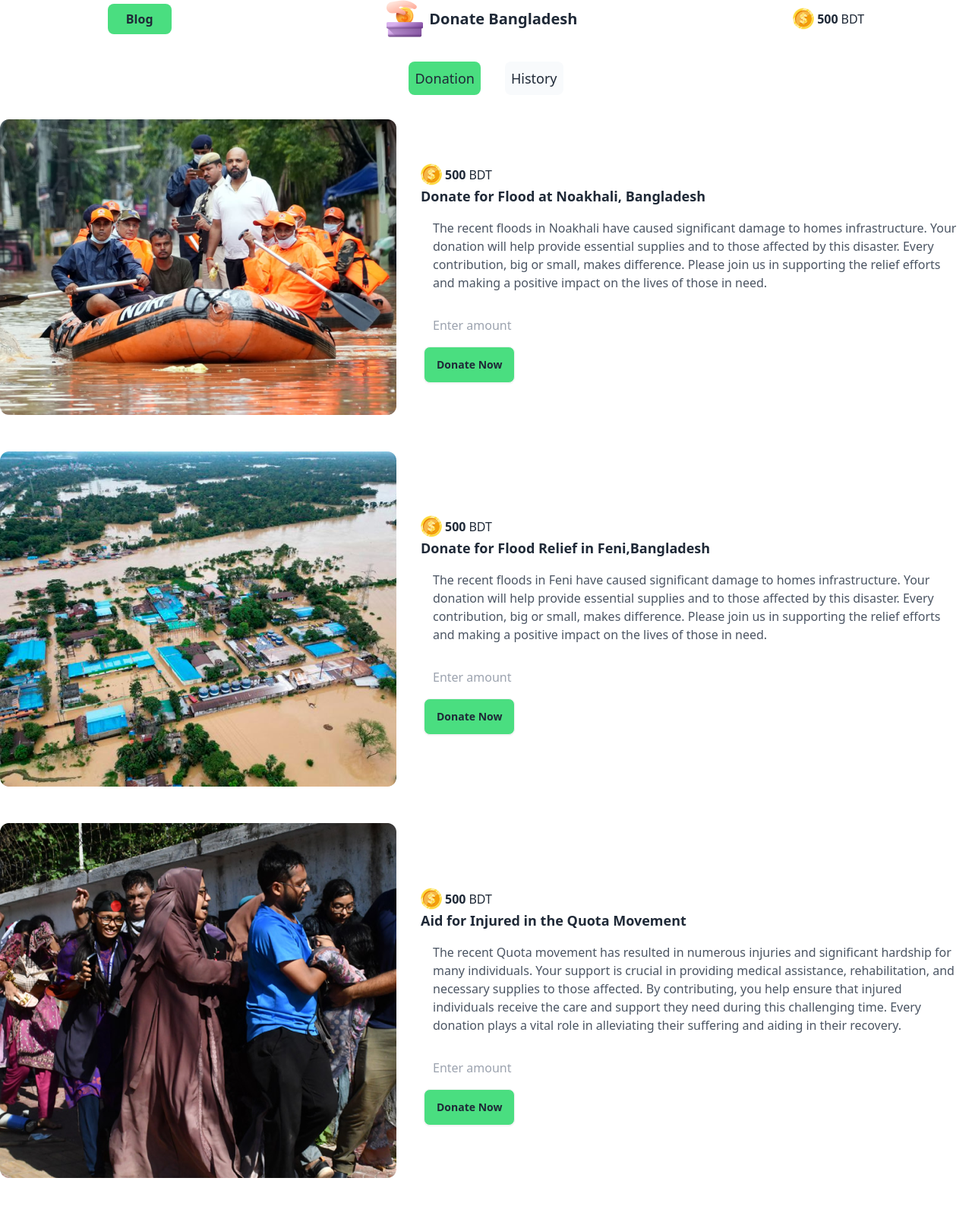
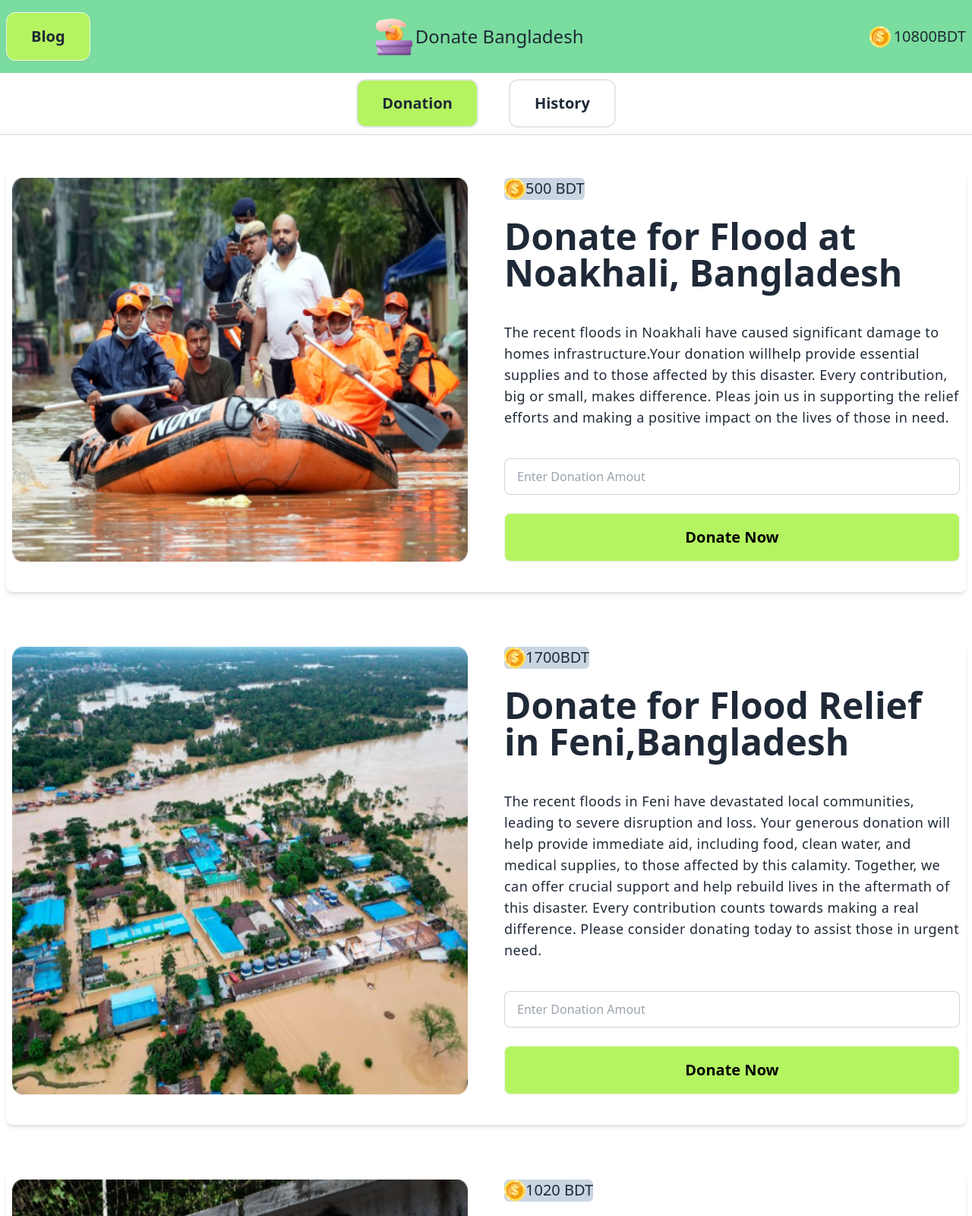
Before and after one commit to rakibul972500/Donate-Bangladesh, a plain HTML site: page index.html in a window 1280 px wide. Shown: the top 1600 px of the page at 76% size. Before the commit the page ends 1574 px from the top, so only its background shows below. Drawn offline with nearby package versions, Linux system fonts and the light colour scheme.

Commit message:
html structure fix

```diff
--- a/index.html
+++ b/index.html
@@ -1,111 +1,192 @@
 <!DOCTYPE html>
-<html lang="en">
+<html lang="en" data-theme="light">
+
 <head>
   <meta charset="UTF-8">
   <meta name="viewport" content="width=device-width, initial-scale=1.0">
   <title>Donate Bangladesh</title>
-<!-- daisy ui connect   -->
+  <!-- DaisyUI & Tailwind CSS -->
   <link href="https://cdn.jsdelivr.net/npm/daisyui@4.12.10/dist/full.min.css" rel="stylesheet" type="text/css" />
   <script src="https://cdn.tailwindcss.com"></script>
+  <!-- Google Font(Lexend) -->
+  <link rel="preconnect" href="https://fonts.googleapis.com">
+  <link rel="preconnect" href="https://fonts.gstatic.com" crossorigin>
+  <link href="https://fonts.googleapis.com/css2?family=Lexend:wght@100..900&display=swap" rel="stylesheet">
+  <!-- Tailwind Config -->
+  <script>
+    tailwind.config = {
+      theme: {
+        extend: {
+          colors: {
+            secondary: '#B4F461',
+          },
+          fontfamily: {
+            lexend: ['Lexend', 'sans-serif'],
+          }
+        }
+      }
+    }
+  </script>
+</head>
+
+<body class="font-lexend">
+  <main>
+    <header class="sticky top-0 backdrop-blur-md border-b-2">
+      <div class="bg-green-500 bg-opacity-60">
+        <div class="container mx-auto flex items-center justify-between py-4 px-2">
+          <!-- Blog Button -->
+          <button id="blog-btn"
+            class="btn bg-secondary text-xl font-bold rounded-xl h-16 px-8 text-center">Blog</button>
+          <!-- Logo -->
+          <div class="hidden md:flex justify-center items-center">
+            <img src="./assets/logo.png" alt="logo" class="pr-1">
+            <p class="text-2xl font-medium">Donate Bangladesh</p>
+          </div>
+          <!-- Balance -->
+          <div class="flex justify-center">
+            <img src="./assets/coin.png" alt="coin" class="pr-1">
+            <h3 class="font-medium text-xl"><span id="my-balance">10800</span>BDT</h3>
+          </div>
+        </div>
+      </div>
+      <!-- Donation & History Button -->
+      <div class="container mx-auto py-2 flex justify-center gap-10">
+        <button id="donation-section-btn"
+          class="bg-secondary text-xl font-bold rounded-xl h-16 px-8 text-center border-2  ">Donation</button>
+        <button id="history-section-btn"
+          class=" text-xl font-bold rounded-xl h-16 px-8 text-center border-2">History</button>
+      </div>
+    </header>
+
+    <!-- Donate Blog Section -->
+    <section id="donate-section" class="container mx-auto px-2 space-y-16 my-12">
+
+      <!-- Donate for Noakhali Flood -->
+      <div class="flex flex-col md:flex-row gap-8 pb-8 shadow-md rounded-lg">
+        <img src="./assets/noakhali.png" alt="Feni Float" class="w-full md:w-1/2 p-2">
+        <div class="md:w-1/2 p-2">
+          <div class="flex justify-center bg-slate-300 w-max rounded-md">
+            <img src="./assets/coin.png">
+            <!-- donate balance -->
+            <h2 class="text-xl"><span id="noakhali-balance">500</span> BDT</h2>
+          </div>
+          <h2 class="text-4xl md:text-5xl font-bold py-6">Donate for Flood at Noakhali, Bangladesh</h2>
+          <p class="tracking-wide text-lg py-4">The recent floods in Noakhali have caused significant damage to homes
+            infrastructure.Your donation willhelp provide essential supplies and to those affected by this disaster. Every contribution, big or small, makes difference. Pleas join us in supporting the relief efforts and making a positive impact on the lives of those in need.</p>
+          <!-- Donate Amount -->
+          <input id="noakhali-donate-input" type="number" placeholder="Enter Donation Amout"
+            class="input input-bordered my-6 w-full">
+          <!--Noakhali Donate Button -->
+          <button id="noakhali-donate-btn" class="btn  bg-[#B4F461] w-full h-16 text-xl font-semibold text-black">Donate
+            Now</button>
+          <dialog id="my_modal_1" class="modal">
+            <div class="modal-box flex flex-col justify-center items-center">
+              <h3 class="text-3xl font-bold mb-4">Congrates!</h3>
+              <img class="py-2" src="assets/coin.png" alt="coin">
+              <p class="mb-4 text-lg">You Have Donated <span id="modal-noakhali-amount"
+                  class="text-xl font-bold"></span>
+                TAKA for
+                Humankind</p>
+              <h3 class="text-xl font-bold pb-4">Successfully</h3>
+              <div class="modal-action">
+                <form method="dialog">
+                  <button class="btn">Close Confirmation</button>
+                </form>
+              </div>
+            </div>
+          </dialog>
+        </div>
+      </div>
 
 
-</head>
-<body>
-    <!-- navbar design start here -->
-     <header>
-    <nav class=" ">
-        <div class="flex justify-around items-center  ">
-            <!-- blog btn  -->
-             <div>
-                <button class="font-semibold px-6 py-2 bg-green-400 rounded-lg ">Blog</button>
+      <!-- Donate for Feni Flood-->
+      <div class="flex flex-col md:flex-row gap-8 pb-8 shadow-md rounded-lg">
+        <img src="./assets/feni.png" alt="Feni Float" class="w-full md:w-1/2 p-2">
+        <div class="md:w-1/2 p-2 ">
+          <div class="flex justify-center bg-slate-300  w-max rounded-md">
+            <img src="./assets/coin.png">
+            <!-- donate balance -->
+            <h2 class="text-xl"><span id="feni-balance">1700</span>BDT</h2>
           </div>
-             <!-- logo and title -->
-              <div class="flex items-center gap-2 ">
-                <div><img src="./assets/logo.png" alt=""></div>
-                <div><p class="font-bold text-xl">Donate Bangladesh</p></div>
-              </div>
-              <!-- balance and coin show -->
-               <div class="flex items-center gap-1">
-                <div><img src="./assets/coin.png" alt=""></div>
-                <div><p class="font-bold">500</p></div>
-                <div><h3>BDT</h3></div>
+          <h2 class="text-4xl md:text-5xl font-bold py-6">Donate for Flood Relief in Feni,Bangladesh</h2>
+          <p class="tracking-wide text-lg py-4">The recent floods in Feni have devastated local communities, leading to
+            severe disruption and loss. Your generous
+            donation will help provide immediate aid, including food, clean water, and medical supplies, to those
+            affected by this
+            calamity. Together, we can offer crucial support and help rebuild lives in the aftermath of this disaster.
+            Every
+            contribution counts towards making a real difference. Please consider donating today to assist those in
+            urgent need.</p>
+          <input id="feni-donate-input" type="number" placeholder="Enter Donation Amout"
+            class="input input-bordered my-6 w-full">
+          <!-- Feni Donate Button -->
+          <button id="feni-donate-btn" class="btn  bg-[#B4F461] w-full h-16 text-xl font-semibold text-black">Donate
+            Now</button>
+          <dialog id="my_modal_2" class="modal">
+            <div class="modal-box flex flex-col justify-center items-center">
+              <h3 class="text-3xl font-bold mb-4">Congrates!</h3>
+              <img class="py-2" src="assets/coin.png" alt="coin">
+              <p class="mb-4 text-lg">You Have Donated <span id="modal-feni-amount" class="text-xl font-bold"></span>
+                TAKA for
+                Humankind</p>
+              <h3 class="text-xl font-bold pb-4">Successfully</h3>
+              <div class="modal-action">
+                <form method="dialog">
+                  <!-- if there is a button in form, it will close the modal -->
+                  <button class="btn">Close Confirmation</button>
+                </form>
               </div>
             </div>
-    </nav>
+          </dialog>
+        </div>
+      </div>
+      <!-- Donate for Quota Movement -->
+      <div class="flex flex-col md:flex-row gap-8 pb-8 shadow-md rounded-lg">
+        <img src="./assets/quota-protest.png" alt="Feni Float" class="md:w-1/2 p-2">
 
-
-    <!-- Donation and History button -->
-    <section class="mt-8 flex justify-center gap-8  ">
-        <!-- donation btn -->
-        <div>
-            <button class="bg-green-400 p-2 rounded-lg text-lg">Donation</button>
+        <div class="md:w-1/2 p-2">
+          <div class="flex justify-center bg-slate-300  w-max rounded-md">
+            <img src="./assets/coin.png">
+            <!-- donate balance -->
+            <h2 class="text-xl"><span id="quata-balance">1020</span> BDT</h2>
           </div>
-        <!-- history btn -->
-        <div>
-            <button class="bg-slate-50 p-2 rounded-lg text-lg">History</button>
+          <h2 class="text-4xl md:text-5xl font-bold py-6">Aid for Injured in the Quota Movement</h2>
+          <p class="tracking-wide text-lg py-4">The recent Quota movement has resulted in numerous injuries and
+            significant hardship for many individuals. Your support is crucial in providing medical assistance, rehabilitation, and necessary supplies to those affected. By contributing,  you help ensure that injured individuals receive the care and support they need during this challenging  time. Every donation plays a vital role in alleviating their suffering and aiding in their recovery. Please consider
+            making adonation to support these brave individuals in their time of need.</p>
+          <input id="quata-donate-input" type="number" placeholder="Enter Donation Amout"
+            class="input input-bordered my-6 w-full">
+          <!-- Quata Donate Button -->
+          <button id="quota-donate-btn" class="btn  bg-[#B4F461] w-full h-16 text-xl font-semibold text-black">Donate
+            Now</button>
+          <dialog id="my_modal_3" class="modal">
+            <div class="modal-box flex flex-col justify-center items-center">
+              <h3 class="text-3xl font-bold mb-4">Congrates!</h3>
+              <img class="py-2" src="assets/coin.png" alt="coin">
+              <p class="mb-4 text-lg">You Have Donated <span id="modal-quata-amount" class="text-xl font-bold"></span>
+                TAKA for
+                Humankind</p>
+              <h3 class="text-xl font-bold pb-4">Successfully</h3>
+              <div class="modal-action">
+                <form method="dialog">
+                  <!-- if there is a button in form, it will close the modal -->
+                  <button class="btn">Close Confirmation</button>
+                </form>
+              </div>
+            </div>
+          </dialog>
+        </div>
       </div>
 
     </section>
-</header>
 
-
-        <!-- cards for donation button -->
-          <!-- Donation Cards Section -->
-    <main id="donation-section" class="mt-8">
-
-        <section class="donation-cards ">
-                <!-- card-1 -->
-            <div class="flex flex-col items-center mb-12 md:flex md:flex-row md:gap-8">
-                <img src="./assets/noakhali.png " alt="" >
-                <div class="donation-details">
-                    <div class="flex items-center gap-1 mt-4 ">
-                        <div><img src="./assets/coin.png" alt=""></div>
-                        <div><p id="fund-nk" class="font-bold">500</p></div>
-                        <div><h3>BDT</h3></div>
-                       </div>
-                    <h1 class="text-lg font-semibold ">Donate for Flood at Noakhali, Bangladesh</h1>
-                    <p class="text-gray-600  p-4"> The recent floods in Noakhali have caused significant damage to homes  infrastructure. Your donation will help provide essential supplies and  to those affected by this disaster. Every contribution, big or small, makes  difference. Please join us in supporting the relief efforts and making a positive impact on the lives of those in need.</p>
-
-                    <input id="amount-noakhali" type="number" placeholder="Enter amount" class="donation-input m-4 "> <br>
-                    <button id="donate-noakhali" class="btn donate-btn ml-1 px- bg-green-400">Donate Now</button>
-                </div>
-            </div>
-                    <!-- card 2 -->
-                    <div class="flex flex-col items-center mb-12  md:flex md:flex-row  md:gap-8">
-                        <img src="./assets/feni.png " alt="" >
-                        <div class="donation-details">
-                            <div class="flex items-center gap-1 mt-4 ">
-                                <div><img src="./assets/coin.png" alt=""></div>
-                                <div><p class="font-bold">500</p></div>
-                                <div><h3>BDT</h3></div>
-                               </div>
-                            <h1 class="text-lg font-semibold ">Donate for Flood Relief in Feni,Bangladesh</h1>
-                            <p class="text-gray-600  p-4"> The recent floods in Feni have caused significant damage to homes  infrastructure. Your donation will help provide essential supplies and  to those affected by this disaster. Every contribution, big or small, makes  difference. Please join us in supporting the relief efforts and making a positive impact on the lives of those in need.</p>
-
-                            <input type="number" placeholder="Enter amount" class="donation-input m-4 "> <br>
-                            <button class="btn donate-btn ml-1 bg-green-400">Donate Now</button>
-                        </div>
-                    </div>
-                <!-- card-3  -->
-                <div class="flex flex-col items-center md:flex md:flex-row my-6 md:gap-8 ">
-                    <img src="./assets/quota-protest.png " alt="" >
-                    <div class="donation-details">
-                        <div class="flex items-center gap-1 mt-4 ">
-                            <div><img src="./assets/coin.png" alt=""></div>
-                            <div><p class="font-bold">500</p></div>
-                            <div><h3>BDT</h3></div>
-                           </div>
-                        <h1 class="text-lg font-semibold ">Aid for Injured in the Quota Movement</h1>
-                        <p class="text-gray-600  p-4"> The recent Quota movement has resulted in numerous injuries and significant hardship for many individuals. Your support is crucial in providing medical assistance, rehabilitation, and necessary supplies to those affected. By contributing, you help ensure that injured individuals receive the care and support they need during this challenging time. Every donation plays a vital role in alleviating their suffering and aiding in their recovery.</p>
-
-                        <input type="number" placeholder="Enter amount" class="donation-input m-4 "> <br>
-                        <button class="btn donate-btn ml-1 bg-green-400">Donate Now</button>
-                    </div>
-                </div>
+    <!-- Histroy -->
+    <section id="history-section" class="hidden container mx-auto px-2  py-4 space-y-4">
     </section>
-
   </main>
 
-    <script src="./index.js"></script>
+  <script src="/index.js"></script>
+  <script src="/function.js"></script>
 </body>
+
 </html>
```
Also changed, not shown: assets/q-and-a.gif (added), faq.html (added), faqs.js (added), function.js (added). Lines whose indentation alone changed are shown as unchanged.
